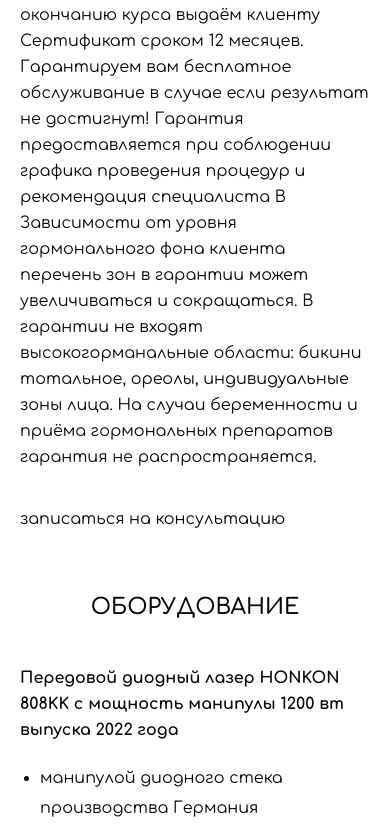
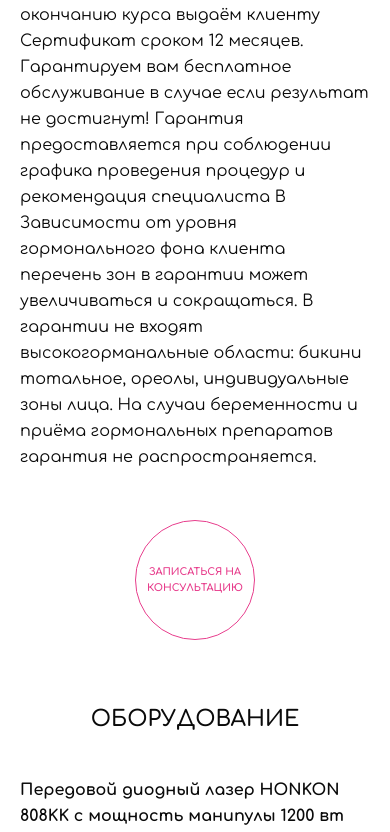
Before and after one commit to t1ep1l0t/lazerpil.ru, a Vue app in the folder client/: page /about-us in a window 390 px wide. Shown: the part 3566-4398 px from the top of the page. Built offline with nearby package versions, Linux system fonts and the light colour scheme; no server answers.

Commit message:
update warranty section

```diff
--- a/client/src/views/AboutView.vue
+++ b/client/src/views/AboutView.vue
@@ -520,11 +520,11 @@ export default {
     width: 100%;
     display: flex;
     align-items: center;
+    justify-content: center;
     gap: 30px;
 
     @media (max-width: 800px) {
       flex-wrap: wrap;
-      justify-content: center;
     }
   }
   &__images {
@@ -544,6 +544,11 @@ export default {
     max-height: 208px;
     width: 100%;
     height: 100%;
+
+    @media (max-width: 800px) {
+      max-width: 128px;
+      max-height: 128px;
+    }
   }
   &__desc {
     max-width: 575px;
@@ -559,6 +564,37 @@ export default {
     font-size: 16px;
     line-height: 26px;
     color: #0A0A0A;
+  }
+  &__button {
+    background-color: rgba(255, 255, 255, 0.8);
+    backdrop-filter: blur(1.09091px);
+    width: 160px;
+    height: 160px;
+    margin-top: 10px;
+    border-radius: 50%;
+    border: 1px solid $rose_light;
+    display: flex;
+    align-items: center;
+    text-align: center;
+    transition: all .3s ease;
+    color: $rose_light;
+    font-weight: 700;
+    font-size: 14px;
+    line-height: 20px;
+    text-transform: uppercase;
+    align-self: center;
+
+    &:hover {
+      background-color: $rose_light;
+      color: #FFFFFF;
+    }
+
+    @media (max-width: 550px) {
+      width: 120px;
+      height: 120px;
+      font-size: 10px;
+      line-height: 16px;
+    }
   }
 }
 .equip {
```
